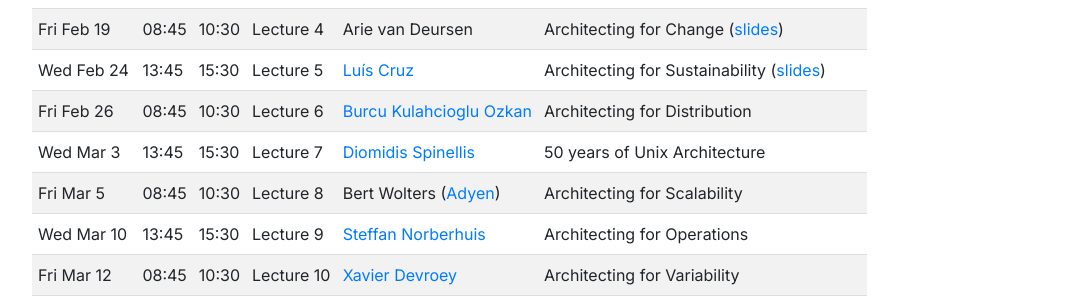
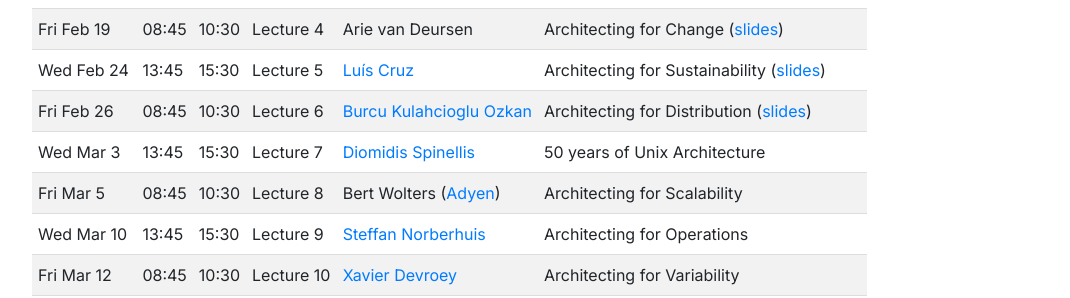
Before and after one commit to SERG-Delft/delftswa, a Jekyll site: the page built from 2021/index.md, in a window 1280 px wide and 900 px high, scrolled down 1209 px. Shown: the part 159-457 px from the top of the window, without its empty margins (86-1156 px from the left). Built offline with Jekyll 4.4.1, drawn with Linux system fonts in a browser that asks for light colours.

Commit message:
Slides for lecture 6 - Architecting for distribution

```diff
--- a/2021/index.md
+++ b/2021/index.md
@@ -59,7 +59,7 @@ Fri Feb 12 | 08:45 | 10:30 | Lecture 2 | Arie van Deursen         | Envisioning
 Wed Feb 17 | 13:45 | 15:30 | Lecture 3 | Arie van Deursen         | Realizing the Vision ([slides](slides/contributions-and-views.pdf))
 Fri Feb 19 | 08:45 | 10:30 | Lecture 4 | Arie van Deursen         | Architecting for Change ([slides](slides/architecting-for-change.pdf))
 Wed Feb 24 | 13:45 | 15:30 | Lecture 5 | [Luís Cruz][luis]        | Architecting for Sustainability ([slides](slides/sa-green-se.pdf))
-Fri Feb 26 | 08:45 | 10:30 | Lecture 6 | [Burcu Kulahcioglu Ozkan][burcu]     | Architecting for Distribution
+Fri Feb 26 | 08:45 | 10:30 | Lecture 6 | [Burcu Kulahcioglu Ozkan][burcu]     | Architecting for Distribution ([slides](slides/architecting-for-distribution.pdf))
 Wed Mar 3  | 13:45 | 15:30 | Lecture 7 | [Diomidis Spinellis][diomidis] | 50 years of Unix Architecture
 Fri Mar 5  | 08:45 | 10:30 | Lecture 8 | Bert Wolters ([Adyen])     | Architecting for Scalability
 Wed Mar 10 | 13:45 | 15:30 | Lecture 9 | [Steffan Norberhuis][norberhuis]      | Architecting for Operations
```
Also changed, not shown: 1 other file.
